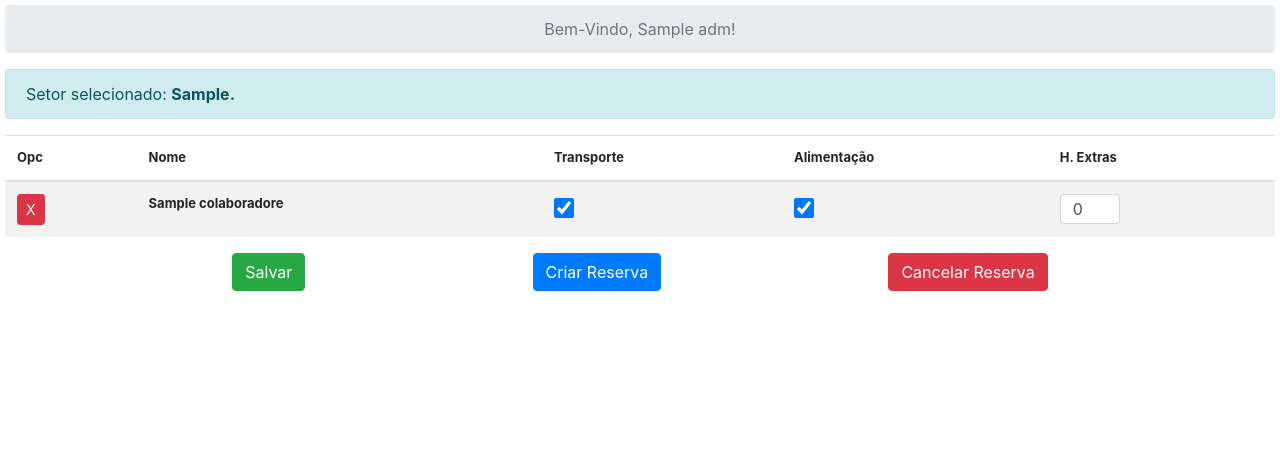
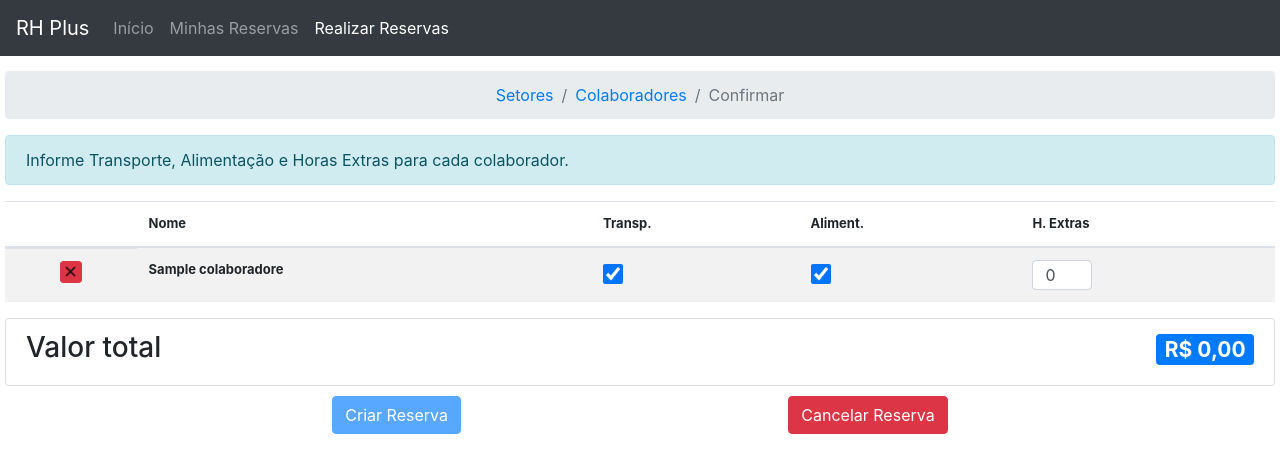
Before and after one commit to viniciuscbb/rh-plus, a PHP site: page /supervisor/reserve.php?sector=1 in a window 1280 px wide. Shown: the top 473 px of the page. Run offline with PHP 8.4, Linux system fonts and the light colour scheme; the visitor is signed in with stand-in values (Sample User, id 1); tables that the repository leaves empty or names only in its code hold one stand-in row (values such as "Sample post").

Commit message:
Calculos transporte, alimentacao e horas extras

```diff
--- a/css/supervisor.css
+++ b/css/supervisor.css
@@ -18,8 +18,13 @@ nav ol{
   justify-content: center;
 }
 
+.setores {
+  width: 100%;
+}
+
 .setores p{
   font-size: 15px;
+  margin: 0 10px;
 }
 
 .input-number{
@@ -41,3 +46,40 @@ nav ol{
   flex-direction: row;
   justify-content: space-evenly;
 }
+
+.barra{
+  margin: -5px;
+  margin-bottom: 15px!important;
+}
+.botaoClass{
+  display: flex;
+  justify-content: center;
+  align-items: center;
+}
+.botaoClass img{
+  height: 17px;
+  display: flex;
+  justify-content: center;
+  align-items: center;
+}
+
+.botaoClass .deleteBtn{
+  height: 22px;
+  width: 22px;
+  display: flex;
+  justify-content: center;
+  align-items: center;
+}
+
+.valor ul{
+  margin-bottom: 10px;
+}
+.valor ul li{
+  display: flex;
+  justify-content: center;
+  align-items: center;
+}
+
+.data{
+  width: 170px;
+}
--- a/js/sector.js
+++ b/js/sector.js
@@ -1,7 +1,7 @@
 var nextBtn = document.getElementById('nextBtn');
+var salvar = '';
+
 var btnSave = document.getElementById('save').onclick = function(){
-
-  var salvar = '';
   for(id = 0; id<document.querySelectorAll('input.checkbox').length; id++){
     var checkbox = document.querySelectorAll('input.checkbox')[id];
     if(checkbox.checked){
--- a/supervisor/reserve.php
+++ b/supervisor/reserve.php
@@ -2,17 +2,6 @@
 require_once '../db/config.php';
 require_once '../functions/checkLogin.php';
 require_once '../functions/global.php';
-
-function getUserName()
-{
-  $id_login = $_SESSION['id_login'];
-  $conection = conection();
-  $sql = "SELECT nome FROM adm WHERE id_adm='$id_login'";
-  $query = mysqli_query($conection, $sql);
-  $row = mysqli_fetch_array($query);
-  $nome = $row['nome'];
-  return $nome;
-}
 
 function selectedSector()
 {
@@ -37,56 +26,63 @@ if (isset($_POST['Delete'])) {
 
 function showCollaborator()
 {
-  $id_sector = htmlspecialchars($_GET["sector"]);
   $conection = conection();
-  $sql = "SELECT C.id_colaborador, C.nome FROM reservas as R INNER JOIN lista as L ON R.id_reserva = L.id_reserva INNER JOIN colaboradores as C ON L.id_colaborador = C.id_colaborador";
+  $sql = "SELECT
+            C.id_colaborador, C.nome, C.hora, C.id_rota, RT.valor
+          FROM
+            reservas as R
+          INNER JOIN
+            lista as L ON R.id_reserva = L.id_reserva
+          INNER JOIN
+            colaboradores as C ON L.id_colaborador = C.id_colaborador
+          INNER JOIN
+            rotas as RT ON C.id_rota = RT.id_rota
+          WHERE R.status = 0
+          order by
+            nome";
+
   $query = mysqli_query($conection, $sql);
   while ($row = mysqli_fetch_array($query)) {
     $id_colaborador = $row['id_colaborador'];
     $nome           = $row['nome'];
+    $hora           = $row['hora'];
+    $rota           = $row['id_rota'];
+    $valorRota      = $row['valor'];
 
     echo '
     <tr>
-      <td>
+      <td class="botaoClass">
         <form method="post">
           <input type="hidden" name="id_colaborador" value=' . $id_colaborador . '>
-          <button name="Delete" class="btn btn-danger btn-sm" type="submit" title="Remover o colaborador da lista"">X</button>
+          <button name="Delete" class="btn btn-danger btn-sm deleteBtn" type="submit" title="Remover o colaborador da lista"><img src="../img/delete.png" alt="Delete"></button>
         </form>
       </td>
       <td><b>' . $nome . '</b></td>
       <td>
         <div class="form-check">
-          <input id="' . $id_colaborador . '" value="' . $id_colaborador . '" class="form-check-input position-static checkbox transporte" type="checkbox" checked>
+          <input id="' . $id_colaborador . '" value="' . $id_colaborador . '" class="form-check-input position-static checkbox transporte" type="checkbox" checked  onchange="teste()">
+          <input value=' . $rota . ' class="rota" type="hidden">
+          <input value=' . $valorRota . ' class="valorRota" type="hidden">
         </div>
       </td>
       <td>
         <div class="form-check">
-          <input id="' . $id_colaborador . '" value="' . $id_colaborador . '" class="form-check-input position-static checkbox alimentacao" type="checkbox" checked>
+          <input id="' . $id_colaborador . '" value="' . $id_colaborador . '" class="form-check-input position-static checkbox alimentacao" type="checkbox" checked onchange="teste()">
         </div>
       </td>
       <td>
-        <input id="' . $id_colaborador . '" class="form-control input-number horas" type="number" value="0">
+        <input id="' . $id_colaborador . '" class="form-control input-number horas" type="number" value="0" onchange="teste()">
+        <input class="valorHora" type="hidden" value=' . $hora . '>
       </td>
     </tr>';
   }
 }
 
-function insertReserve($id_colaborador)
+function insertReserve($id_colaborador, $transporte, $alimentacao, $horas)
 {
   $conection = conection();
 
-  $sql = "SELECT * FROM colaboradores where id_colaborador = '$id_colaborador'";
-  $query = mysqli_query($conection, $sql);
-  $row = mysqli_fetch_array($query);
-  $id_colaborador = $row['id_colaborador'];
-  $nome           = $row['nome'];
-  $cracha         = $row['cracha'];
-  $cargo          = $row['cargo'];
-  $ramal          = $row['ramal'];
-  $rota           = $row['id_rota'];
-  $hora           = $row['hora'];
-
-  $sql = "INSERT INTO reservas (id_supervisor, id_colaborador, id_rota) VALUES (2, '$id_colaborador', $rota)";
+  $sql = "UPDATE lista SET transporte = '$transporte', alimentacao = '$alimentacao', hora = '$horas' WHERE id_colaborador = '$id_colaborador'";
   $query = mysqli_query($conection, $sql);
 
   if ($query) {
@@ -96,18 +92,29 @@ function insertReserve($id_colaborador)
   }
 }
 
-if (isset($_POST['next'])) {
-  $idSelected = ($_POST['idSelected']);
-  $array = explode('-', $idSelected);
+if (isset($_POST['createReserve'])) {
+  $total = ($_POST['total']);
+  $valorGeral = ($_POST['valorGeral']);
+  $data = ($_POST['data']);
+  $id_reserva = htmlspecialchars($_GET["reserve"]);
+  $arrayOne = explode(';', $total);
 
-  foreach ($array as $values) {
-    if (insertReserve($values)) {
-      echo "deu certo";
-    }
+  $conection = conection();
+
+  $sql = "UPDATE reservas SET valor = '$valorGeral', status = 1, data = '$data' WHERE id_reserva = '$id_reserva'";
+  $query = mysqli_query($conection, $sql);
+
+  $c = 0;
+  foreach ($arrayOne as $numero) {
+    $teste = explode("-", $arrayOne[$c]);
+    insertReserve($teste[0], $teste[1], $teste[2], $teste[3]);
+    $c++;
   }
 }
 
+//cancela a reserva
 if (isset($_POST['delete'])) {
+  $id_sector = htmlspecialchars($_GET["sector"]);
   $id_reserva = htmlspecialchars($_GET["reserve"]);
   $conection = conection();
 
@@ -119,9 +126,8 @@ if (isset($_POST['delete'])) {
   $result = mysqli_query($conection, "DELETE FROM reservas WHERE id_reserva = '$id_reserva'");
   if (!$result) {
     echo "Error";
-  }else{
-    echo '<script> alert("Reserva cancelada com sucesso!"); history.go(-2)</script>';
-
+  } else {
+    echo '<script> alert("Reserva cancelada com sucesso!"); window.location = "sector.php?sector=' . $id_sector . '"</script>';
   }
 }
 
@@ -141,28 +147,39 @@ if (isset($_POST['delete'])) {
 </head>
 
 <body>
+  <nav class="navbar navbar-expand-lg navbar-dark bg-dark barra">
+    <a class="navbar-brand" href="#">RH Plus</a>
+    <button class="navbar-toggler" type="button" data-toggle="collapse" data-target="#navbarNavAltMarkup" aria-controls="navbarNavAltMarkup" aria-expanded="false" aria-label="Alterna navegação">
+      <span class="navbar-toggler-icon"></span>
+    </button>
+    <div class="collapse navbar-collapse" id="navbarNavAltMarkup">
+      <div class="navbar-nav">
+        <a class="nav-item nav-link" href="index.php">Início</a>
+        <a class="nav-item nav-link" disabled href="#">Minhas Reservas</a>
+        <a class="nav-item nav-link active" href="#">Realizar Reservas <span class="sr-only">(Página atual)</span></a>
+      </div>
+    </div>
+  </nav>
   <nav aria-label="breadcrumb">
     <ol class="breadcrumb">
-      <li class="breadcrumb-item active" aria-current="page">Bem-Vindo, <?php echo getUserName(); ?>!</li>
+      <li class="breadcrumb-item"><a href="index.php">Setores</a></li>
+      <li class="breadcrumb-item"><a href="sector.php?sector=<?php echo htmlspecialchars($_GET["sector"]); ?>">Colaboradores</a></li>
+      <li class="breadcrumb-item active" aria-current="page">Confirmar</li>
     </ol>
   </nav>
 
   <div class="setores">
     <div class="alert alert-info" role="alert">
-      Setor selecionado: <b><?php echo selectedSector(); ?>.</b>
+      Informe Transporte, Alimentação e Horas Extras para cada colaborador.
     </div>
-    <div id="saveSuccess" class="alert alert-success" role="alert" style="display: none;">
-      <h4 class="alert-heading">Suas configurações foram salvas com sucesso!</h4>
-      <hr>
-      <p>Clique em Prosseguir para continuar.</p>
-    </div>
+
     <table class="table table-striped tabela">
       <thead>
         <tr>
-          <th scope="col">Opc</th>
+          <th scope="col"></th>
           <th scope="col">Nome</th>
-          <th scope="col">Transporte</th>
-          <th scope="col">Alimentação</th>
+          <th scope="col">Transp.</th>
+          <th scope="col">Aliment.</th>
           <th scope="col">H. Extras</th>
         </tr>
       </thead>
@@ -170,23 +187,83 @@ if (isset($_POST['delete'])) {
         <?php echo showCollaborator(); ?>
       </tbody>
     </table>
+    <div class="valor">
+      <ul class="list-group">
+        <li class="list-group-item d-flex justify-content-between align-items-center">
+          <h3>Valor total </h3>
+          <h3><span class="badge badge-primary" id="valorTela">R$ 0,00</span></h3>
+        </li>
+      </ul>
+    </div>
     <div class="button">
-      <button id="save" type="button" class="btn btn-success">Salvar</button>
-      <button name="next" type="button" class="btn btn-primary">Criar Reserva</button>
+      <button name="createReserve" id="nextBtn" type="button" class="btn btn-primary" disabled data-toggle="modal" data-target="#modalExemplo">Criar Reserva</button>
       <form method="post">
         <button name="delete" type="submit" class="btn btn-danger">Cancelar Reserva</button>
-        <input id="totalTransporte" name="totalTransporte" type="text" style="display: none;">
-        <input id="totalAlimentacao" name="idSelected" type="text" style="display: none;">
-        <input id="totalHoras" name="totalHoras" type="text" style="display: none;">
       </form>
     </div>
   </div>
 
 
+  <!-- Modal -->
+  <div class="modal fade" id="modalExemplo" tabindex="-1" role="dialog" aria-labelledby="exampleModalLabel" aria-hidden="true">
+    <div class="modal-dialog" role="document">
+      <div class="modal-content">
+        <div class="modal-header">
+          <h5 class="modal-title" id="exampleModalLabel">Deseja realmente realizar a reserva?</h5>
+          <button type="button" class="close" data-dismiss="modal" aria-label="Fechar">
+            <span aria-hidden="true">&times;</span>
+          </button>
+        </div>
+        <form method="post">
+          <div class="modal-body">
+            <div class="alert alert-info" role="alert">
+              Informe a data da reserva.
+            </div>
+            <ul class="list-group">
+              <li class="list-group-item d-flex justify-content-between align-items-center">
+                <h5>
+                  Data
+                </h5>
+                <input type="date" class="form-control data" name="data" placeholder="Data" required>
+              </li>
+              <li class="list-group-item d-flex justify-content-between align-items-center">
+                <h5>
+                  Total de colaboradores
+                </h5>
+                <h4>
+                  <span class="badge badge-primary badge-pill" id="totalColaboradores">
+                    0
+                  </span>
+                </h4>
+              </li>
+              <li class="list-group-item d-flex justify-content-between align-items-center">
+                <h5>
+                  Valor total
+                </h5>
+                <h4>
+                  <span class="badge badge-primary badge-pill" id="totalValor">
+                    R$ 0,00
+                  </span>
+                </h4>
+              </li>
+            </ul>
+          </div>
+          <div class="modal-footer">
+            <button type="button" class="btn btn-danger" data-dismiss="modal">Cancelar</button>
+
+            <button name="createReserve" type="submit" class="btn btn-success">Confirmar</button>
+            <input id="total" name="total" type="hidden">
+            <input id="valorGeral" name="valorGeral" type="hidden">
+
+          </div>
+        </form>
+      </div>
+    </div>
+  </div>
   <script src="../js/jquery.min.js"></script>
   <script src="../js/popper.min.js"></script>
   <script src="../js/bootstrap.min.js"></script>
-  <script src="../js/sector.js"></script>
+  <script src="../js/reserve.js"></script>
 </body>
 
 </html>
```
Also changed, not shown: js/reserve.js (added, +101 -0 lines), supervisor/index.php (+23 -6 lines), supervisor/sector.php (+42 -16 lines), img/delete.png (added).
